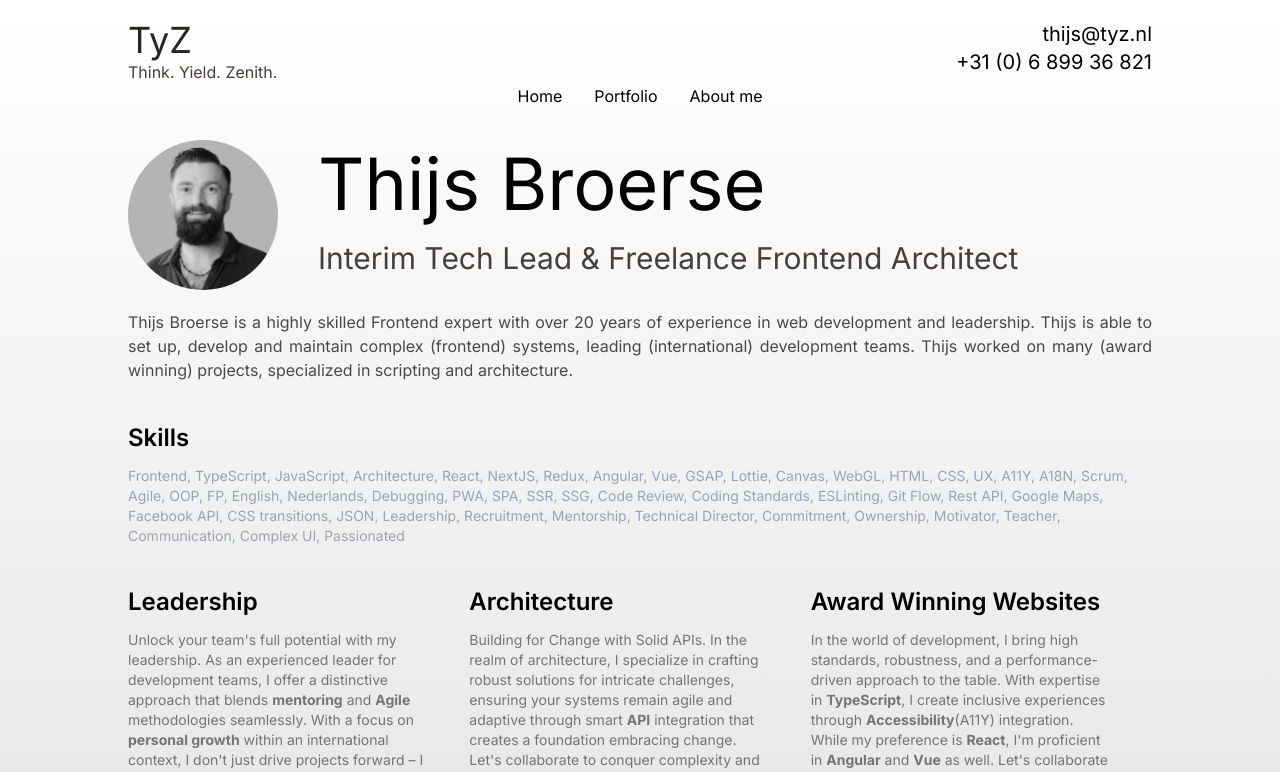
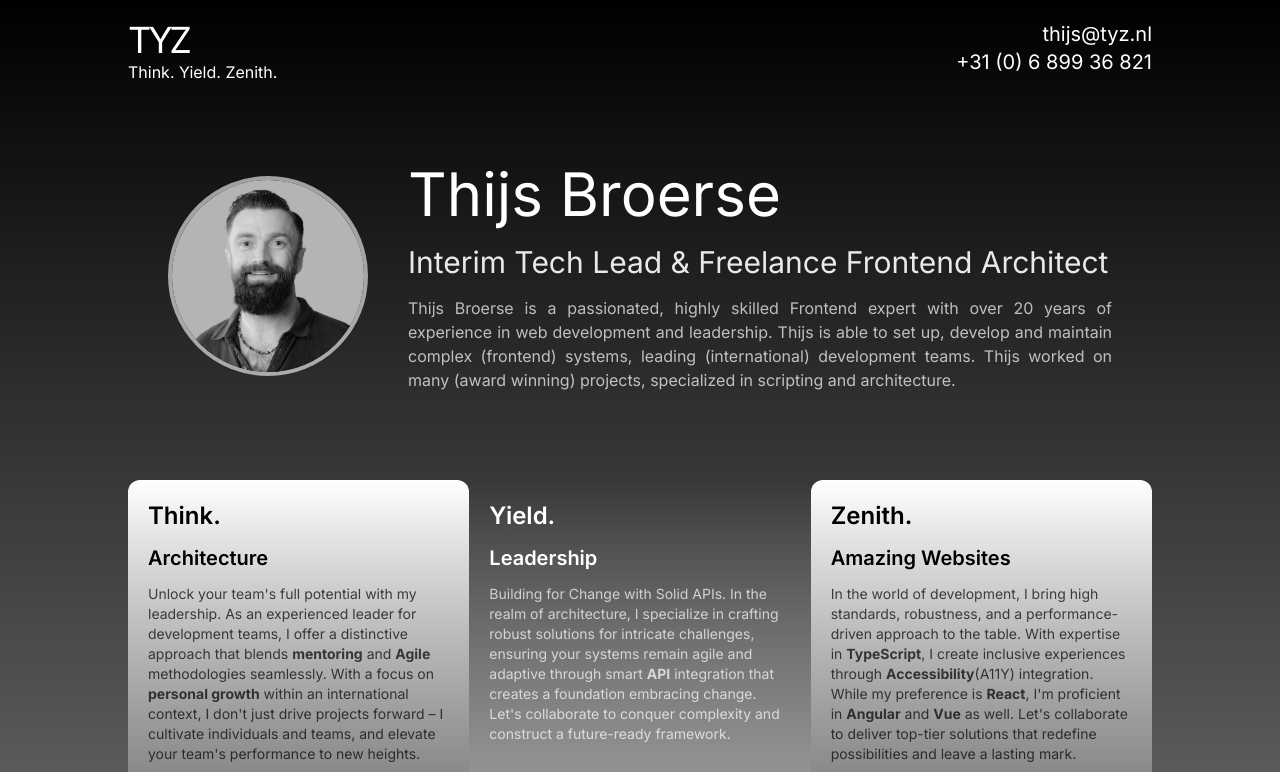
Before and after one commit to ThijsTyZ/tyz, a Next.js app: page / in a window 1280 px wide. Shown: the top 772 px of the page. Built offline with nearby package versions, Linux system fonts and the light colour scheme.

Commit message:
Implement a black/white gradient design

```diff
--- a/src/app/components/Header.tsx
+++ b/src/app/components/Header.tsx
@@ -1,14 +1,13 @@
 import Link from 'next/link';
 import { type ReactElement } from 'react';
-import { pages } from '@/app/data/copy';
 
 export function Header(): ReactElement {
   return (
-    <header className="w-full flex flex-col items-center px-10 py-5">
+    <header className="w-full flex flex-col items-center px-10 py-5 text-white">
       <div className="flex max-w-5xl w-full">
         <Link className="w-1/2 hover:no-underline" href="/">
-          <h1 className="text-stone-800 text-4xl">TyZ</h1>
-          <h3 className="text-stone-700 text-s">Think. Yield. Zenith.</h3>
+          <h1 className="text-4xl tracking-[-.1em]">TYZ</h1>
+          <h3 className="text-s">Think. Yield. Zenith.</h3>
         </Link>
         <p className="w-1/2 text-right text-xl">
           <a
@@ -23,15 +22,6 @@ export function Header(): ReactElement {
           </a>
         </p>
       </div>
-      <nav className="max-lg:w-full max-lg:mt-10">
-        <ul className="lg:flex lg:flex-row lg:items-center w-full">
-          {pages.map(({ href, title }) => (
-            <li key={href} className="lg:px-4">
-              <Link href={href}>{title}</Link>
-            </li>
-          ))}
-        </ul>
-      </nav>
     </header>
   );
 }
--- a/src/app/components/Hero.tsx
+++ b/src/app/components/Hero.tsx
@@ -3,28 +3,27 @@ import { type ReactElement } from 'react';
 
 export function Hero(): ReactElement {
   return (
-    <section className="max-w-5xl flex flex-col">
+    <section className="max-w-5xl flex flex-col text-white lg:pl-10 py-10">
       <div className="max-lg:flex max-lg:flex-col max-lg:items-center">
         <Image
           src="/img/thijs.jpeg"
           alt="Thijs profile picture"
-          width={150}
-          height={150}
-          className="rounded-full lg:float-left mr-10 mt-3"
+          width={200}
+          height={200}
+          className="rounded-full lg:float-left mr-10 mt-8 border-4 border-white border-opacity-60"
         />
-        <h2 className="text-black text-7xl py-5">Thijs Broerse</h2>
-        <h3 className="text-stone-700 text-3xl max-w-5xl">
+        <h2 className="text-6xl py-5">Thijs Broerse</h2>
+        <h3 className="opacity-90 text-3xl max-w-5xl">
           Interim Tech Lead & Freelance Frontend Architect
         </h3>
+        <p className="py-2 lg:text-justify opacity-70 lg:pr-10 pt-4">
+          Thijs Broerse is a passionated, highly skilled Frontend expert with
+          over 20 years of experience in web development and leadership. Thijs
+          is able to set up, develop and maintain complex (frontend) systems,
+          leading (international) development teams. Thijs worked on many (award
+          winning) projects, specialized in scripting and architecture.
+        </p>
       </div>
-
-      <p className="py-5 lg:text-justify opacity-70">
-        Thijs Broerse is a highly skilled Frontend expert with over 20 years of
-        experience in web development and leadership. Thijs is able to set up,
-        develop and maintain complex (frontend) systems, leading (international)
-        development teams. Thijs worked on many (award winning) projects,
-        specialized in scripting and architecture.
-      </p>
     </section>
   );
 }
--- a/src/app/globals.css
+++ b/src/app/globals.css
@@ -3,9 +3,9 @@
 @tailwind utilities;
 
 :root {
-  --foreground-rgb: 0, 0, 0;
-  --background-start-rgb: 255, 255, 255;
-  --background-end-rgb: 200, 200, 200;
+  --foreground-rgb: 255, 255, 255;
+  --background-start-rgb: 0, 0, 0;
+  --background-end-rgb: 255, 255, 255;
   --footer-start-rgb: 0, 0, 0;
   --footer-end-rgb: 80, 80, 80;
 }
@@ -32,3 +32,7 @@ footer {
 a:hover {
     text-decoration: underline;
 }
+
+/*h1, h2, h3, h4 {*/
+/*    text-shadow: 1px 1px 3px rgba(0,0,0,.5);*/
+/*}*/
--- a/src/app/page.tsx
+++ b/src/app/page.tsx
@@ -8,34 +8,11 @@ export default function Home(): ReactElement {
     <>
       <Hero />
 
-      <section className="relative flex flex-col py-5">
-        <h2 className="mb-3 text-2xl font-semibold">Skills</h2>
-        <p className="text-sm text-gray-400">
-          {skills.map(({ name, href, description }, index) => (
-            <Fragment key={name}>
-              {Boolean(index) && `, `}
-              {href ? (
-                <Link
-                  href={`${href}`}
-                  title={description ?? name}
-                  target={href.startsWith('http') ? '_blank' : '_self'}
-                  rel="noreferrer"
-                  className="hover:text-gray-900"
-                >
-                  {name}
-                </Link>
-              ) : (
-                <span className="">{name}</span>
-              )}
-            </Fragment>
-          ))}
-        </p>
-      </section>
-
-      <section className="grid justify-between w-full lg:mb-0 lg:grid-cols-3 lg:text-left">
-        <article className="py-5 lg:max-w-[30ch]">
-          <h2 className="mb-3 text-2xl font-semibold">Leadership</h2>
-          <p className="m-0 text-sm opacity-50">
+      <section className="grid justify-between w-full lg:mb-0 lg:grid-cols-3 lg:text-left py-10">
+        <article className="p-5 pb-10 lg:pb-32 bg-gradient-to-r lg:bg-gradient-to-b from-white to-transparent rounded-xl text-black">
+          <h2 className="mb-3 text-2xl font-semibold">Think.</h2>
+          <h3 className="mb-3 text-xl font-semibold">Architecture</h3>
+          <p className="m-0 text-sm opacity-70">
             Unlock your team&apos;s full potential with my leadership. As an
             experienced leader for development teams, I offer a distinctive
             approach that blends <strong>mentoring</strong> and{' '}
@@ -46,9 +23,10 @@ export default function Home(): ReactElement {
           </p>
         </article>
 
-        <article className="py-5 lg:max-w-[30ch]">
-          <h2 className="mb-3 text-2xl font-semibold">Architecture</h2>
-          <p className="m-0 text-sm opacity-50">
+        <article className="p-5 pb-10 lg:pb-32 bg-gradient-to-l lg:bg-gradient-to-t from-[#aaa] to-transparent rounded-xl text-black">
+          <h2 className="mb-3 text-2xl font-semibold text-white">Yield.</h2>
+          <h3 className="mb-3 text-xl font-semibold text-white">Leadership</h3>
+          <p className="m-0 text-sm opacity-70 text-white">
             Building for Change with Solid APIs. In the realm of architecture, I
             specialize in crafting robust solutions for intricate challenges,
             ensuring your systems remain agile and adaptive through smart{' '}
@@ -58,11 +36,10 @@ export default function Home(): ReactElement {
           </p>
         </article>
 
-        <article className="py-5 lg:max-w-[30ch] ">
-          <h2 className="mb-3 text-2xl font-semibold">
-            Award Winning Websites
-          </h2>
-          <p className="m-0 text-sm opacity-50">
+        <article className="p-5 pb-10 lg:pb-32 bg-gradient-to-r lg:bg-gradient-to-b from-white to-transparent rounded-xl text-black">
+          <h2 className="mb-3 text-2xl font-semibold">Zenith.</h2>
+          <h3 className="mb-3 text-xl font-semibold">Amazing Websites</h3>
+          <p className="m-0 text-sm opacity-70">
             In the world of development, I bring high standards, robustness, and
             a performance-driven approach to the table. With expertise in{' '}
             <strong>TypeScript</strong>, I create inclusive experiences through{' '}
@@ -75,6 +52,33 @@ export default function Home(): ReactElement {
           </p>
         </article>
       </section>
+
+      {/* Skills */}
+      <section className="relative flex flex-col py-5">
+        <h2 className="mb-3 text-2xl font-semibold">Skills</h2>
+        <p className="text-sm">
+          {skills.map(({ name, href, description }, index) => (
+            <Fragment key={name}>
+              {Boolean(index) && <span className="opacity-60">, </span>}
+              {href ? (
+                <Link
+                  href={`${href}`}
+                  title={description ?? name}
+                  target={href.startsWith('http') ? '_blank' : '_self'}
+                  rel="noreferrer"
+                  className="opacity-60 hover:opacity-100"
+                >
+                  {name}
+                </Link>
+              ) : (
+                <span className="opacity-60">{name}</span>
+              )}
+            </Fragment>
+          ))}
+        </p>
+      </section>
+
+      {/**/}
 
       <section className="max-w-5xl flex flex-col lg:place-items-center py-10">
         <a
```
